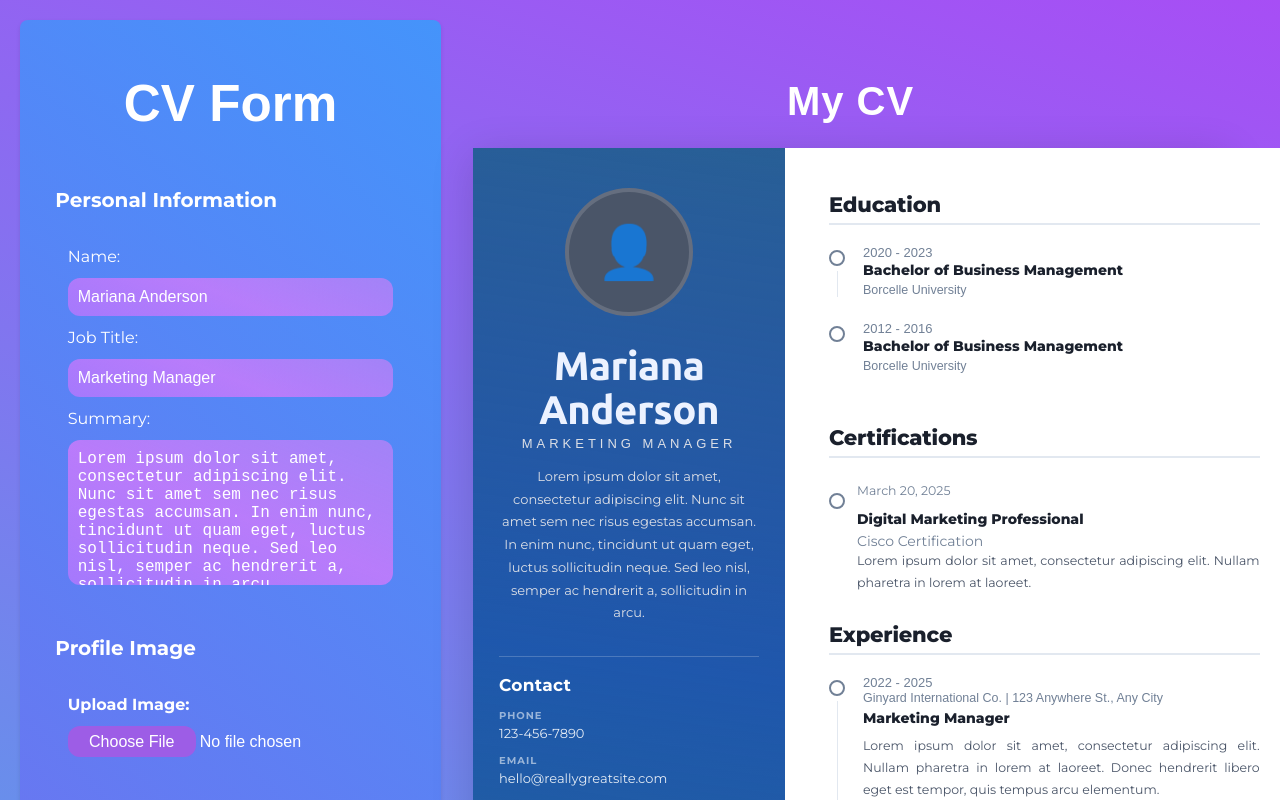
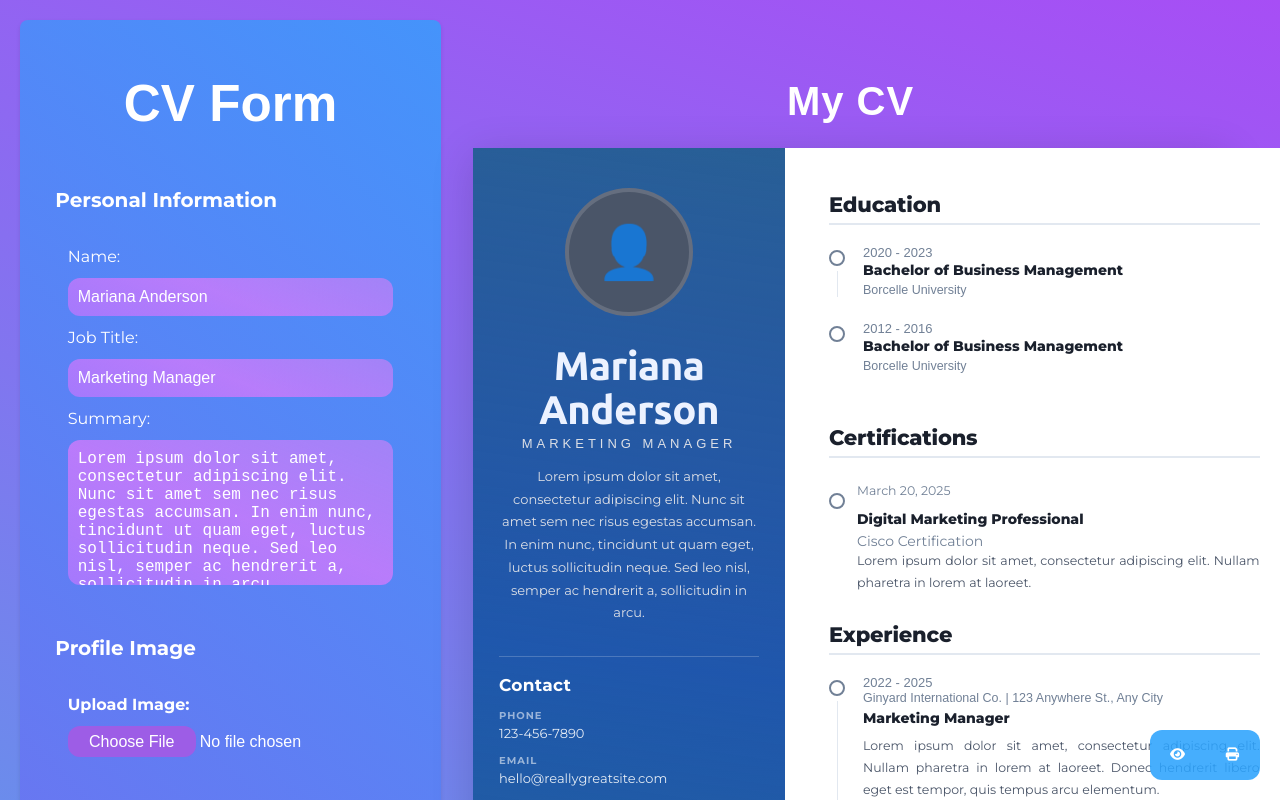
Before and after one commit to rayx3000/cv-application, a React (Vite) app: page / in a window 1280 px wide. Shown: the top 800 px of the page. Built offline with nearby package versions, Linux system fonts and the light colour scheme; a web font is replaced by a local one.

Commit message:
add button section

```diff
--- a/src/App.jsx
+++ b/src/App.jsx
@@ -1,10 +1,12 @@
 import Main from "./pages/Main"
+import Buttons from "./components/Buttons/Buttons";
 
 function App() {
 
   return (
     <>
       <Main/>
+      <Buttons />
     </>
   )
 }
--- /dev/null
+++ b/src/components/Buttons/Buttons.css
@@ -0,0 +1,37 @@
+.buttons{
+    display: flex;
+    justify-content: flex-end;
+    margin-top: 20px;
+    position: sticky;
+    height: 50px;
+    bottom: 20px;
+}
+
+.buttons button{
+    width: 55px;
+    background-color: rgba(45, 163, 253, 0.88);
+    border: none;
+    color: #fff;
+    cursor: pointer;
+}
+
+.buttons button:hover{
+    background-color: rgba(101, 188, 255, 0.88);
+    box-shadow: rgba(0, 0, 0, 0.35) 0px 5px 15px;
+}
+
+.buttons button:active{
+    background-color: rgba(138, 205, 255, 0.88);
+    box-shadow: rgba(0, 0, 0, 0.35) 0px 5px 15px;
+    transform: none;
+}
+
+#view{
+    border-top-left-radius: 12px;
+    border-bottom-left-radius: 12px;
+}
+
+#print{
+    border-top-right-radius: 12px;
+    border-bottom-right-radius: 12px;
+}
--- /dev/null
+++ b/src/components/Buttons/Buttons.jsx
@@ -0,0 +1,13 @@
+import React from 'react'
+import './Buttons.css';
+
+const Buttons = () => {
+  return (
+    <div className='buttons'>
+        <button id='view'><i class="fa-solid fa-eye"></i></button>
+        <button id='print'><i class="fa-solid fa-print"></i></button>
+    </div>
+  )
+}
+
+export default Buttons
--- a/src/pages/Main.css
+++ b/src/pages/Main.css
@@ -2,4 +2,5 @@ main{
     display: flex;
     flex-direction: row;
     justify-content: space-evenly;
+    position: relative;
 }
```
